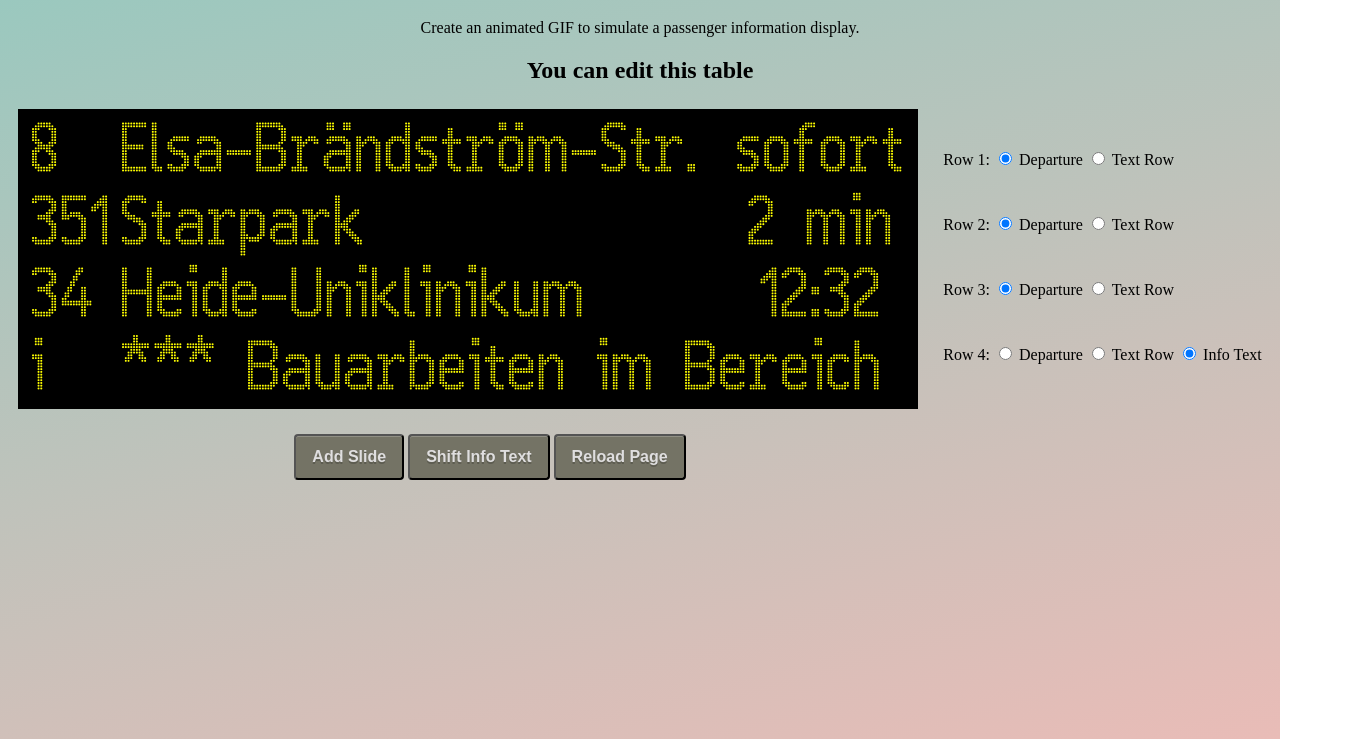
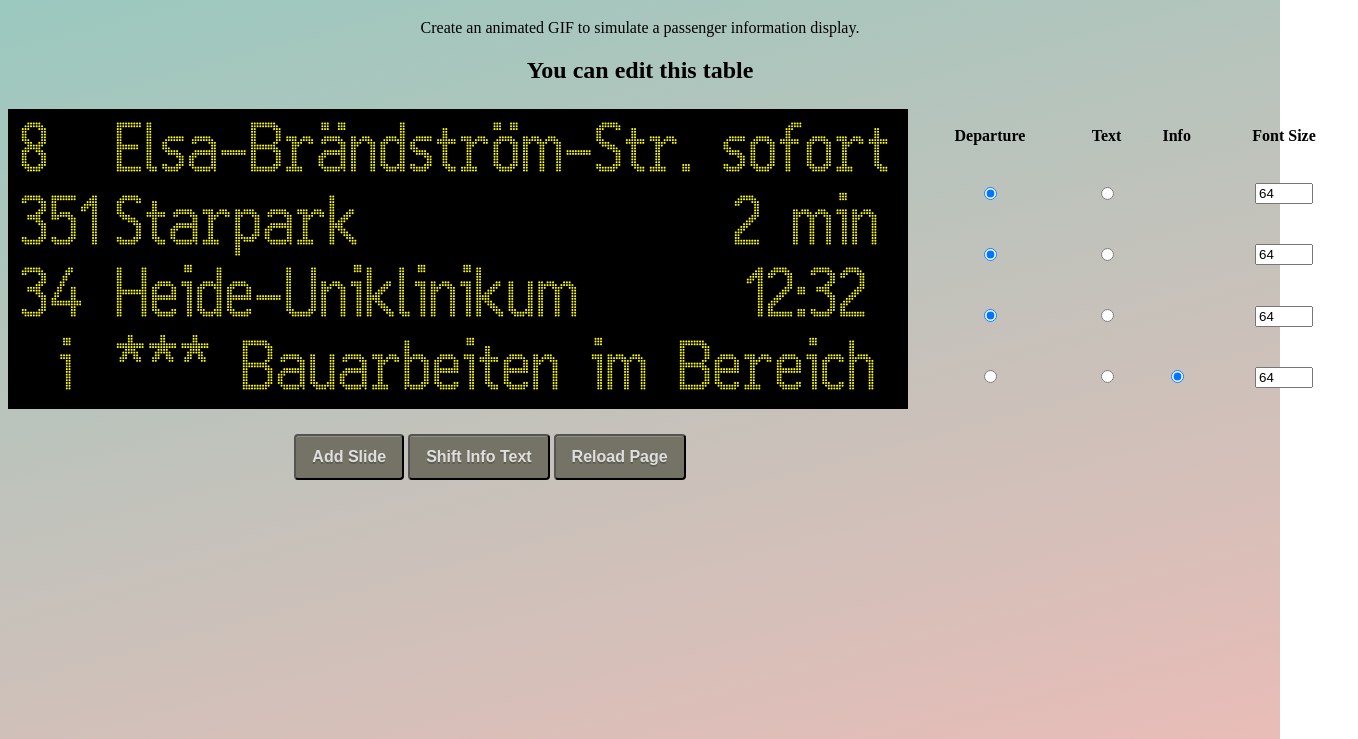
Before and after one commit to KristjanESPERANTO/PIDasGIF, a plain HTML site: page index.html in a window 1280 px wide. Shown: the part 61-800 px from the top of the page, 1358 px wide, since content can reach past the window. Drawn offline with Linux system fonts and the light colour scheme.

Commit message:
Add delete button for slides and ability to change font size

```diff
--- a/app.js
+++ b/app.js
@@ -12,9 +12,16 @@ let intervalValue = document.getElementById("intervalValue");
 intervalValue.innerText = slider.value;
 slider.oninput = function () { intervalValue.innerText = this.value; };
 
+let slidesCounter = document.getElementById("slides");
+
 function addCanvas() {
   let wrapper = document.getElementById("wrapper");
   const lineBreak = document.createElement("br");
+  const canvasContainer = document.createElement("div");
+  const deleteSpan = document.createElement("button");
+  deleteSpan.onclick = function () { delete_row(this); };
+  deleteSpan.innerText = "Delete";
+
   canvasCounter += 1;
   let animationContainer = document.getElementById("animationContainer");
   if (canvasCounter > 1) {
@@ -22,13 +29,14 @@ function addCanvas() {
   }
   let slidesContainer = document.getElementById("slidesContainer");
   slidesContainer.style.display = "unset";
-  let slidesCounter = document.getElementById("slides");
   slidesCounter.innerText = canvasCounter;
 
   html2canvas(wrapper).then(function (canvas) {
     canvasHeight = canvas.height;
     canvasWidth = canvas.width;
-    slidesContainer.appendChild(canvas);
+    canvasContainer.appendChild(canvas);
+    canvasContainer.appendChild(deleteSpan);
+    slidesContainer.appendChild(canvasContainer);
     slidesContainer.appendChild(lineBreak);
   });
 }
@@ -43,7 +51,6 @@ function mergeCanvases() {
   encoder.start();
 
   for (let canvas of canvases) {
-    // console.info(canvas.height + " " + canvas.width);
     let context = canvas.getContext("2d");
     encoder.addFrame(context);
   }
@@ -57,8 +64,17 @@ function mergeCanvases() {
   gifAnimationContainer.style.display = "unset";
 }
 
+function delete_row(e) {
+  e.parentNode.parentNode.removeChild(e.parentNode);
+  canvasCounter = canvasCounter - 1;
+  slidesCounter.innerText = canvasCounter;
+}
+
 function shiftLine() {
   let shiftLine = document.getElementById("infoText");
+  // Replace spaces to prevent problems when spaces are at the beginning at a string while shifting
+  shiftLine.innerHTML = shiftLine.innerHTML.replaceAll(" ", "&nbsp;");
+  // Remove the first character
   shiftLine.innerText = shiftLine.innerText.slice(1);
 }
 
@@ -78,7 +94,7 @@ function downloadCanvas() {
 const btn1d = document.querySelector("#departure1");
 btn1d.onclick = function () {
   let line = document.getElementById("tr1");
-  line.innerHTML = "<td>8</td><td>Elsa-Brändström-Str.</td><td>sofort</td>";
+  line.innerHTML = "<td class='lineCell'>8</td><td class='destinationCell'>Elsa-Brändström-Str.</td><td>sofort</td>";
 };
 
 const btn1t = document.querySelector("#textRow1");
@@ -90,7 +106,7 @@ btn1t.onclick = function () {
 const btn2d = document.querySelector("#departure2");
 btn2d.onclick = function () {
   let line = document.getElementById("tr2");
-  line.innerHTML = "<td>351</td><td>Starpark</td><td>2 min</td>";
+  line.innerHTML = "<td class='lineCell'>351</td><td class='destinationCell'>Starpark</td><td>2 min</td>";
 };
 
 const btn2t = document.querySelector("#textRow2");
@@ -102,7 +118,7 @@ btn2t.onclick = function () {
 const btn3d = document.querySelector("#departure3");
 btn3d.onclick = function () {
   let line = document.getElementById("tr3");
-  line.innerHTML = "<td>34</td><td>Heide-Uniklinikum</td><td>12:32</td>";
+  line.innerHTML = "<td class='lineCell'>34</td><td class='destinationCell'>Heide-Uniklinikum</td><td>12:32</td>";
 };
 
 const btn3t = document.querySelector("#textRow3");
@@ -114,7 +130,7 @@ btn3t.onclick = function () {
 const btn4d = document.querySelector("#departure4");
 btn4d.onclick = function () {
   let line = document.getElementById("tr4");
-  line.innerHTML = "<td>5</td><td>Bad Dürrenberg</td><td>12:35</td>";
+  line.innerHTML = "<td class='lineCell'>5</td><td class='destinationCell'>Bad Dürrenberg</td><td>12:35</td>";
   let shiftButton = document.getElementById("shiftButton");
   shiftButton.style.display = "none";
 };
@@ -134,3 +150,27 @@ btn4i.onclick = function () {
   let shiftButton = document.getElementById("shiftButton");
   shiftButton.style.display = "unset";
 };
+
+const fontSize1 = document.querySelector("#fontSize1");
+fontSize1.oninput = function () {
+  let line = document.getElementById("tr1");
+  line.style.fontSize = fontSize1.value + "px";
+};
+
+const fontSize2 = document.querySelector("#fontSize2");
+fontSize2.oninput = function () {
+  let line = document.getElementById("tr2");
+  line.style.fontSize = fontSize2.value + "px";
+};
+
+const fontSize3 = document.querySelector("#fontSize3");
+fontSize3.oninput = function () {
+  let line = document.getElementById("tr3");
+  line.style.fontSize = fontSize3.value + "px";
+};
+
+const fontSize4 = document.querySelector("#fontSize4");
+fontSize4.oninput = function () {
+  let line = document.getElementById("tr4");
+  line.style.fontSize = fontSize4.value + "px";
+};
--- a/index.html
+++ b/index.html
@@ -19,25 +19,25 @@
     <h2>You can edit this table</h2>
     <div id="container">
       <div id="wrapper">
-        <table contenteditable="true">
+        <table contenteditable="true" id="pidTable">
           <colgroup>
-            <col>
-            <col>
-            <col>
+            <col id="lineColumn">
+            <col id="destinationColumn">
+            <col id="departureColumn">
           </colgroup>
           <tr id="tr1">
-            <td>8</td>
-            <td>Elsa-Brändström-Str.</td>
+            <td class="lineCell">8</td>
+            <td class="destinationCell">Elsa-Brändström-Str.</td>
             <td>sofort</td>
           </tr>
           <tr id="tr2">
-            <td>351</td>
-            <td>Starpark</td>
+            <td class="lineCell">351</td>
+            <td class="destinationCell">Starpark</td>
             <td>2 min</td>
           </tr>
           <tr id="tr3">
-            <td>34</td>
-            <td>Heide-Uniklinikum</td>
+            <td class="lineCell">34</td>
+            <td class="destinationCell">Heide-Uniklinikum</td>
             <td>12:32</td>
           </tr>
           <tr id="tr4">
@@ -48,38 +48,65 @@
         </table>
       </div>
 
-      <div id="lineControls">
       <div>
-          <span>Row 1: </span>
+        <table id="lineControls">
+          <tr>
+            <th>Departure</th>
+            <th>Text</th>
+            <th>Info</th>
+            <th>Font Size</th>
+          </tr>
+          <tr>
+            <td>
               <input type="radio" id="departure1" name="line_one" value="departure" checked>
-          <label for="departure1" checked>Departure</label>
+            </td>
+            <td>
               <input type="radio" id="textRow1" name="line_one" value="textRow">
-          <label for="textRow1">Text Row</label>
-        </div>
-        <div>
-          <span>Row 2: </span>
+            </td>
+            <td></td>
+            <td>
+              <input type="number" id="fontSize1" value=64 style="width:50px">
+            </td>
+          </tr>
+          <tr>
+            <td>
               <input type="radio" id="departure2" name="line_two" value="departure" checked>
-          <label for="departure2">Departure</label>
+            </td>
+            <td>
               <input type="radio" id="textRow2" name="line_two" value="textRow">
-          <label for="textRow2">Text Row</label>
-        </div>
-        <div>
-          <span>Row 3: </span>
+            </td>
+            <td></td>
+            <td>
+              <input type="number" id="fontSize2" value=64 style="width:50px">
+            </td>
+          </tr>
+          <tr>
+            <td>
               <input type="radio" id="departure3" name="line_three" value="departure" checked>
-          <label for="departure3">Departure</label>
+            </td>
+            <td>
               <input type="radio" id="textRow3" name="line_three" value="textRow">
-          <label for="textRow3">Text Row</label>
-        </div>
-        <div>
-          <span>Row 4: </span>
+            </td>
+            <td></td>
+            <td>
+              <input type="number" id="fontSize3" value=64 style="width:50px">
+            </td>
+          </tr>
+          <tr>
+            <td>
               <input type="radio" id="departure4" name="line_four" value="departure">
-          <label for="departure4">Departure</label>
+            </td>
+            <td>
               <input type="radio" id="textRow4" name="line_four" value="textRow">
-          <label for="textRow4">Text Row</label>
+            </td>
+            <td>
               <input type="radio" id="infoText4" name="line_four" value="infoText" checked>
-          <label for="infoText4">Info Text</label>
-        </div>
-
+            </td>
+            <td>
+              <input type="number" id="fontSize4" value=64 style="width:50px">
+            </td>
+          </tr>
+        </table>
       </div>
     </div>
 
--- a/stylesheet.css
+++ b/stylesheet.css
@@ -6,7 +6,7 @@
     url("./third-party/24_LED/24_LED.svg#24LED") format("svg");
 }
 
-table {
+#pidTable {
   table-layout: fixed;
   border-spacing: 0;
   padding: 5px 10px;
@@ -18,28 +18,25 @@ td {
   overflow: hidden;
 }
 
-col:first-child {
-  width: 90px;
-}
-
-td:first-child {
+.lineCell,
+.destinationCell {
   text-align: left;
 }
 
-col:nth-child(2) {
+#lineColumn {
+  width: 95px;
+}
+
+#destinationColumn {
   width: 100%;
 }
 
-td:nth-child(2) {
-  text-align: left;
-}
-
-col:last-child {
-  width: 178px;
+#departureColumn {
+  width: 185px;
 }
 
 #wrapper,
-table {
+#pidTable {
   width: 900px;
   height: 300px;
 }
@@ -83,13 +80,8 @@ td * {
 }
 
 #lineControls {
-  text-align: left;
-  margin-left: 25px;
-  padding-top: 40px;
-}
-
-#lineControls > div {
-  height: 25%;
+  height: 300px;
+  width: 450px;
 }
 
 body {
```
Also changed, not shown: readme.md. Lines whose indentation alone changed are shown as unchanged.
